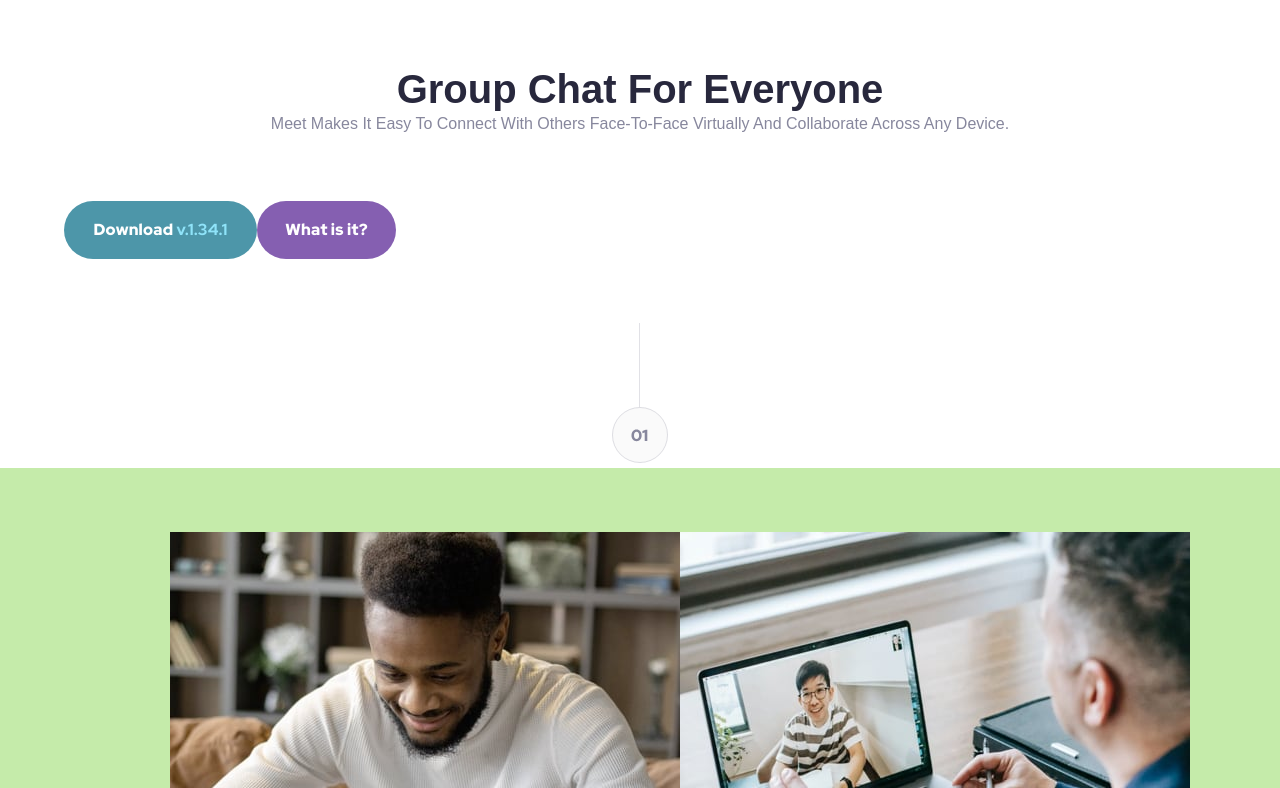
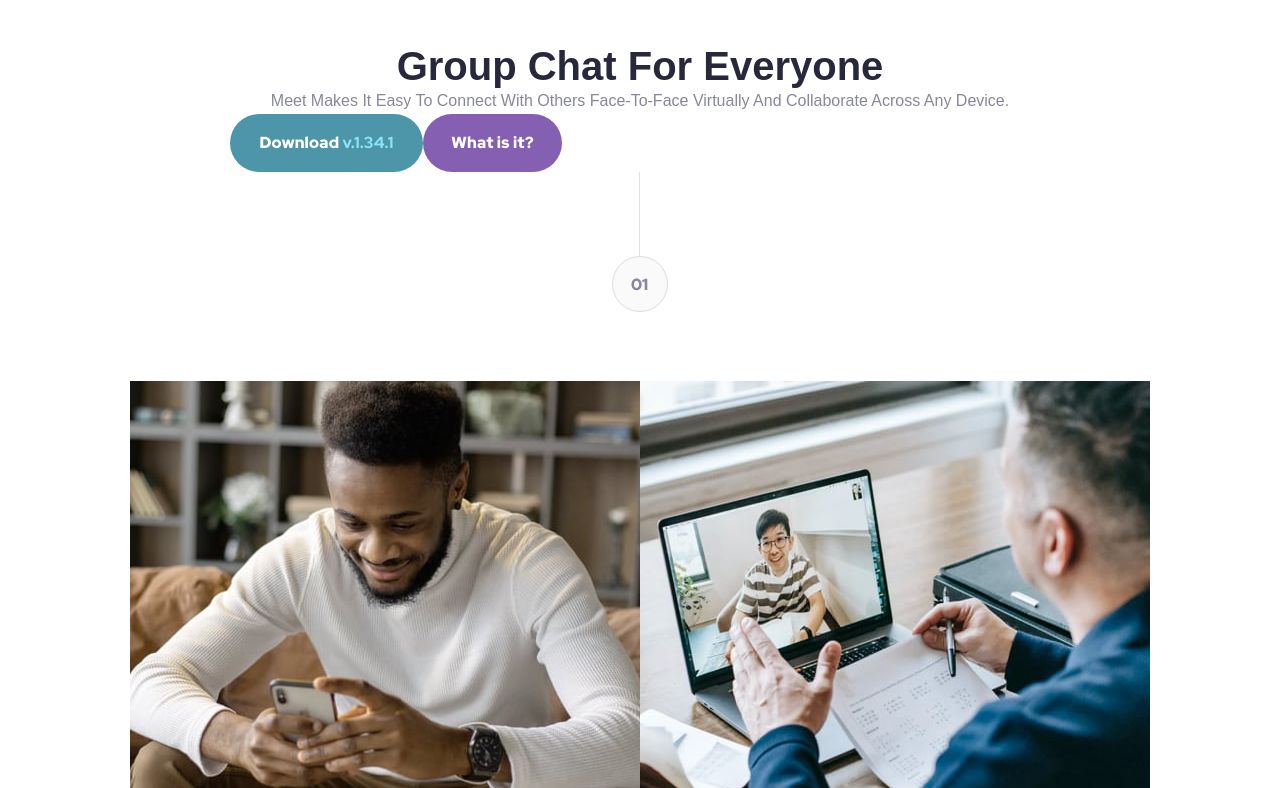
Before and after one commit to PiriyaLapa/meet-landing-page, a React (Create React App) app: page / in a window 1280 px wide. Shown: the part 492-1280 px from the top of the page. Built offline with nearby package versions, Linux system fonts and the light colour scheme.

Commit message:
update gallery section and deployed

```diff
--- /dev/null
+++ b/src/components/image/ImageGallery.tsx
@@ -0,0 +1,10 @@
+import { Component, ReactNode } from "react";
+import {  StyledImgGallery } from "../../styles/styles";
+import { ImgProps } from "../../interface/interface";
+
+export default class ImageGallery extends Component<ImgProps> {
+  render(): ReactNode {
+    const { urlImg } = this.props;
+    return <StyledImgGallery src={urlImg} />;
+  }
+}
--- a/src/pages/sections/Gallery.tsx
+++ b/src/pages/sections/Gallery.tsx
@@ -1,19 +1,20 @@
 import { Component, ReactNode } from "react";
-import { StyledGallery } from "../../styles/styles";
+import { ContainerGallery, StyledGallery } from "../../styles/styles";
 import { dataLandingPage } from "../../apis/Apis";
-import Image from "../../components/image/Image";
+import ImageGallery from "../../components/image/ImageGallery";
 
 export default class Gallery extends Component {
   renderGalleryPictures(): ReactNode {
     return dataLandingPage.galleryPic.map((picture) => (
-      <Image key={picture.id} urlImg={picture.urlImg} />
+      <ImageGallery key={picture.id} urlImg={picture.urlImg} />
     ));
   }
   render(): ReactNode {
     return (
       <StyledGallery>
-        Gallery section
+        <ContainerGallery>
         {this.renderGalleryPictures()}
+        </ContainerGallery>
       </StyledGallery>
     );
   }
--- a/src/styles/styles.ts
+++ b/src/styles/styles.ts
@@ -7,7 +7,6 @@ export const ContainerButton = styled.div`
   width: 100%;
   height: auto;
   display: flex;
-  padding: 5%;
   @media screen and (max-width: 767px) {
     flex-direction: column;
     align-items: center;
@@ -16,8 +15,8 @@ export const ContainerButton = styled.div`
 
   // Tablet
   @media screen and (min-width: 768px) and (max-width: 1023px) {
-    justify-content:center;
-    gap:20px;
+    justify-content: center;
+    gap: 20px;
   }
 
   // Labtop
@@ -150,13 +149,13 @@ export const StyledLandingPage = styled.div`
 `;
 
 export const StyledHeader = styled.header`
+  margin: 0 auto;
   @media screen and (max-width: 767px) {
     text-align: center;
   }
 
   // Tablet
   @media screen and (min-width: 768px) and (max-width: 1023px) {
-    background-color: #ffff;
   }
 
   // Labtop
@@ -175,7 +174,14 @@ export const StyledHeader = styled.header`
 
 export const StyledGallery = styled.main`
   padding: 5%;
-  background-color: #c5ebaa;
+  // background-color: #c5ebaa;
+  margin: 0 auto;
+`;
+
+export const ContainerGallery = styled.div`
+  margin: 0 auto;
+  display: inline-block;
+  text-align: center;
 `;
 
 export const StyledFooter = styled.footer`
@@ -223,12 +229,39 @@ export const StyledImg = styled.img`
     //  background-color:#CADEFC;
   }
 `;
+export const StyledImgGallery = styled.img`
+  @media screen and (max-width: 767px) {
+    width: 151px;
+    height: 143px;
+    margin: 0 3px;
+  }
+
+  // Tablet
+  @media screen and (min-width: 768px) and (max-width: 1023px) {
+    //  background-color:#BDCDD6;
+    /* padding: 3% 5%; */
+  }
+
+  // Labtop
+  @media screen and (min-width: 1024px) and (max-width: 1439px) {
+    //  background-color:#93BFCF;
+  }
+
+  // Desktop
+  @media screen and (min-width: 1440px) {
+    //  background-color:#6096B4;
+  }
+  @media screen and (min-width: 1920px) {
+    //  background-color:#CADEFC;
+  }
+`;
 
 // Card component
 export const StyledCardHeader = styled.div`
   padding-top: 5%;
-  display:flex;
+  display: flex;
   flex-direction: column;
+
   @media screen and (max-width: 767px) {
   }
 
@@ -237,10 +270,9 @@ export const StyledCardHeader = styled.div`
     width: 457px;
     height: 262px;
     aling-items: center;
-    margin: 0 auto;
-    justify-content:center;
-    gap:20px;
-
+    margin: 7% auto;
+    justify-content: center;
+    gap: 20px;
   }
 
   // Labtop
@@ -326,7 +358,6 @@ export const ContentHeader = styled(TitleHeader)`
 
 export const StyledVector1 = styled.div`
   text-align: center;
-
   @media screen and (max-width: 767px) {
     //
   }
```
